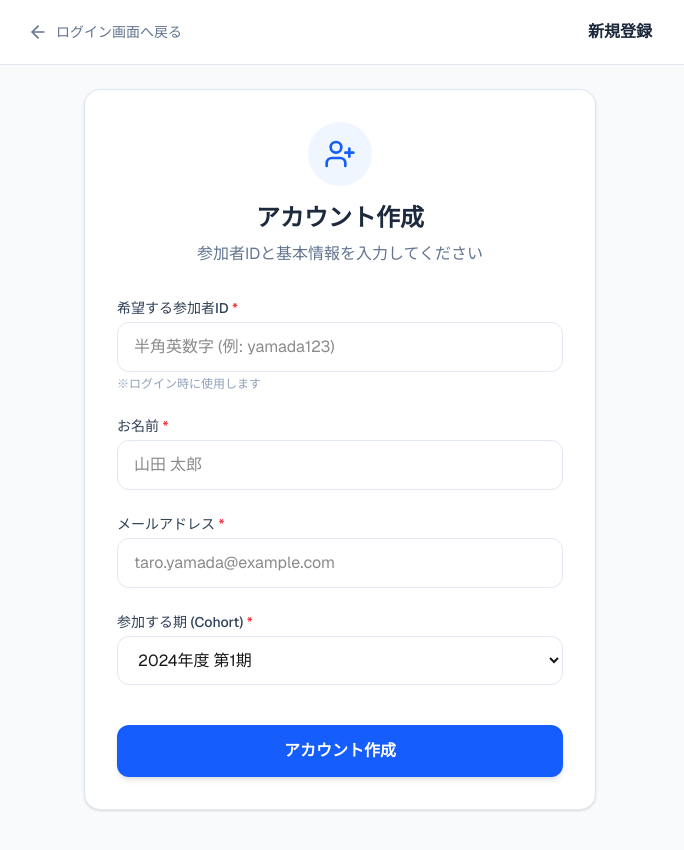
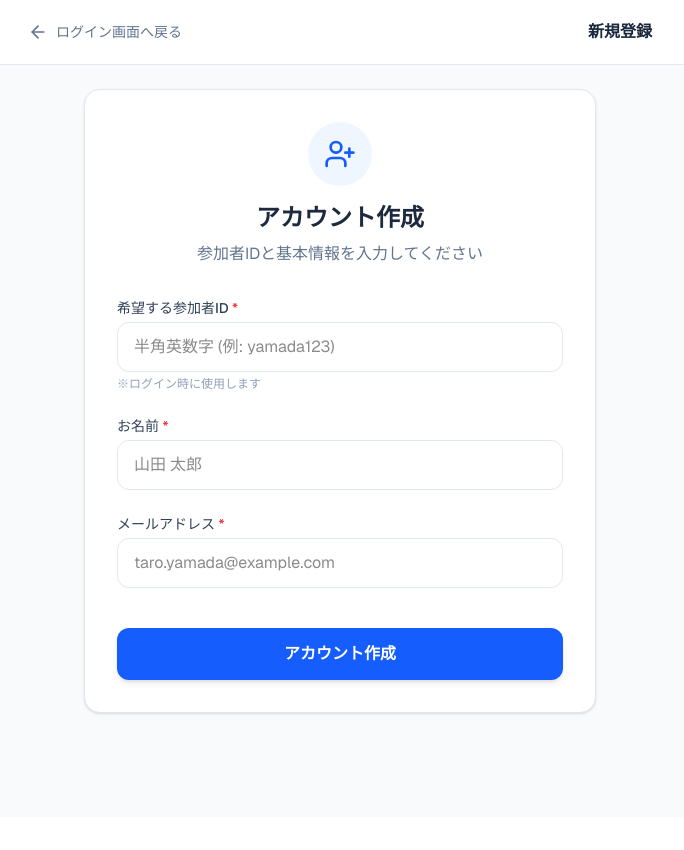
Before and after one commit to yuyyki1954-ctrl/-, a Next.js app: page /register in a window 1280 px wide. Shown: the top 850 px of the page, without its empty margins (300-984 px from the left). After the commit the page ends 817 px from the top, so only its background shows below. Built offline with nearby package versions, Linux system fonts and the light colour scheme.

Commit message:
Refactor: Remove cohort field from registration page

```diff
--- a/src/app/register/page.tsx
+++ b/src/app/register/page.tsx
@@ -9,7 +9,6 @@ export default function RegisterParticipant() {
         id: "",
         name: "",
         email: "",
-        cohortId: "c1", // Default cohort
     });
     const [isSuccess, setIsSuccess] = useState(false);
 
@@ -21,7 +20,7 @@ export default function RegisterParticipant() {
         // Reset form after 3 seconds
         setTimeout(() => {
             setIsSuccess(false);
-            setFormData({ id: "", name: "", email: "", cohortId: "c1" });
+            setFormData({ id: "", name: "", email: "" });
         }, 3000);
     };
 
@@ -104,20 +103,6 @@ export default function RegisterParticipant() {
                                 />
                             </div>
 
-                            <div>
-                                <label className="block text-sm font-medium text-slate-700 mb-1">
-                                    参加する期 (Cohort) <span className="text-red-500">*</span>
-                                </label>
-                                <select
-                                    value={formData.cohortId}
-                                    onChange={(e) => setFormData({ ...formData, cohortId: e.target.value })}
-                                    className="w-full px-4 py-3 rounded-xl border border-slate-200 focus:ring-2 focus:ring-blue-500 focus:border-blue-500 transition-all outline-none bg-white"
-                                >
-                                    <option value="c1">2024年度 第1期</option>
-                                    <option value="c2">2024年度 第2期</option>
-                                </select>
-                            </div>
-
                             <button
                                 type="submit"
                                 className="w-full bg-blue-600 hover:bg-blue-700 text-white font-bold py-3.5 rounded-xl transition-all shadow-md hover:shadow-lg mt-4"
```
